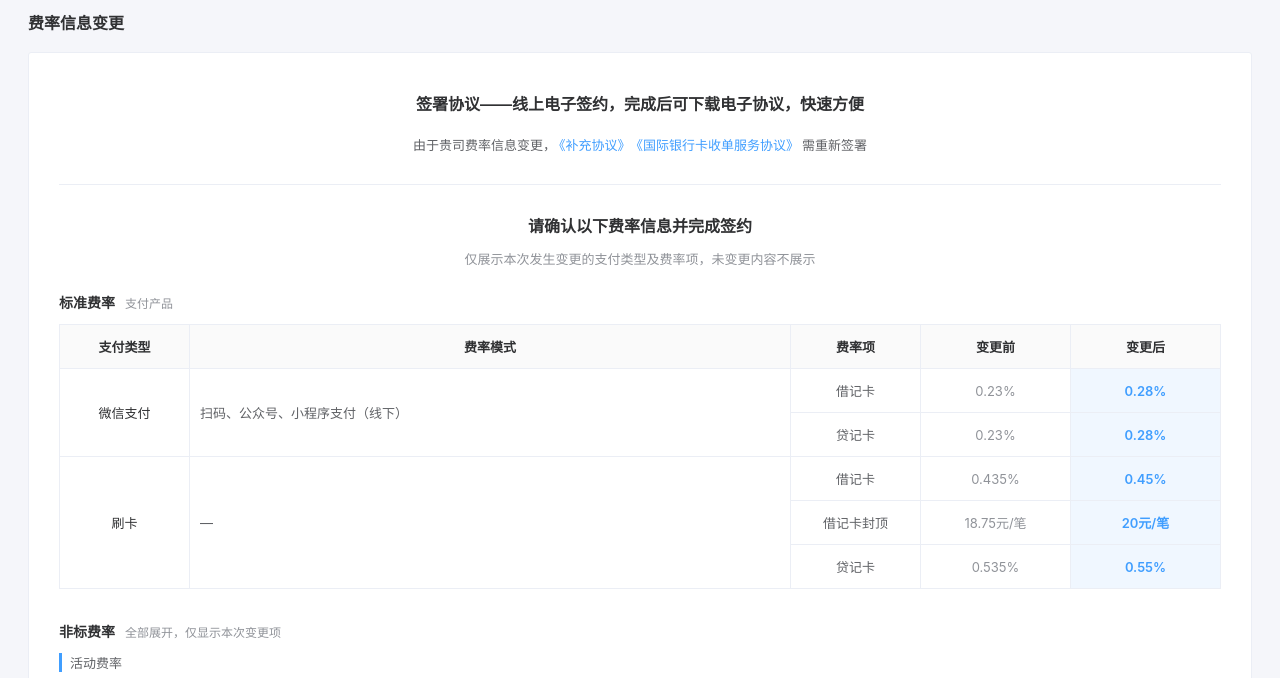
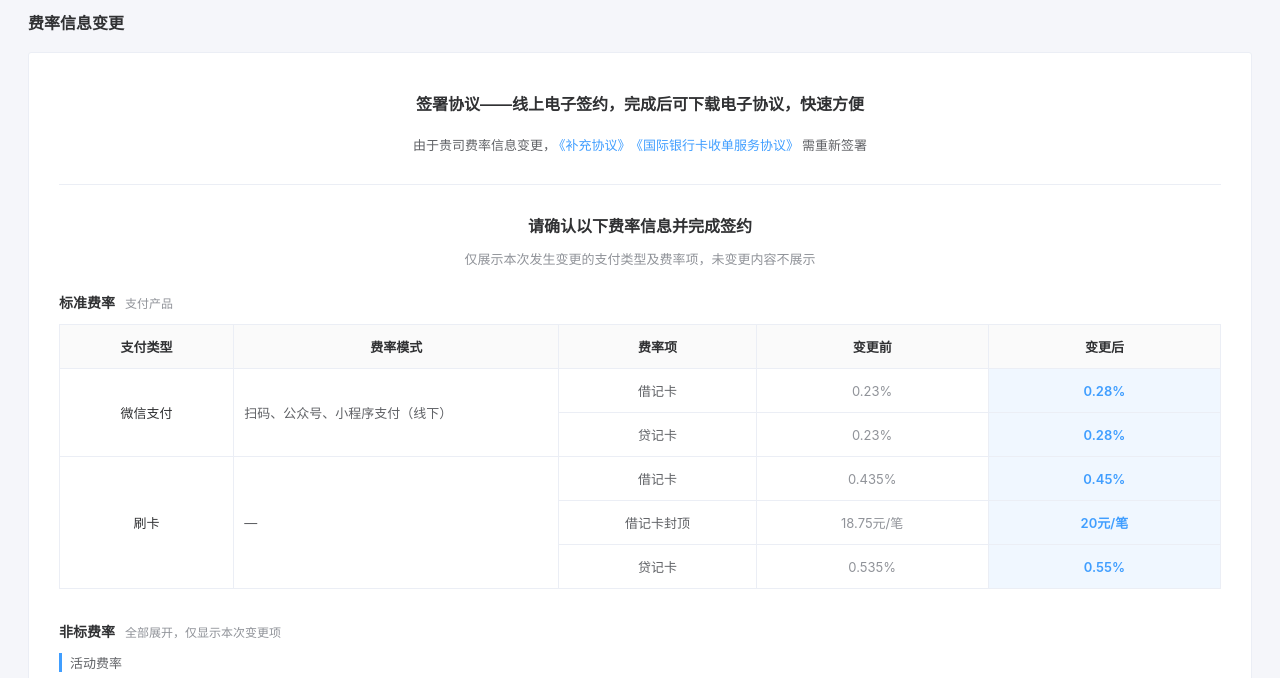
Before and after one commit to Gaohailinga/sign-entity-prototype, a plain HTML site: page rate-modification.html in a window 1280 px wide. Shown: the part 62-740 px from the top of the page. Drawn offline with Linux system fonts and the light colour scheme.

Commit message:
style: 收窄标准费率模式列并优化换行

```diff
--- a/rate-modification.html
+++ b/rate-modification.html
@@ -44,7 +44,7 @@
   .rate-table th { background: #fafafa; color: #303133; font-weight: 600; }
   .rate-table td { color: #606266; }
   .rate-table .pay-type { color: #303133; font-weight: 500; }
-  .rate-table .mode-cell { text-align: left; }
+  .rate-table .mode-cell { text-align: left; line-height: 20px; word-break: normal; overflow-wrap: anywhere; }
   .rate-table .before-value { color: #909399; }
   .rate-table .after-value { color: #409eff; font-weight: 600; background: #f0f7ff; }
   .action-bar { display: flex; justify-content: center; gap: 16px; padding: 26px 0 32px; background: #fff; }
@@ -83,7 +83,7 @@
         <div class="section-title">标准费率 <span class="section-tag">支付产品</span></div>
         <div class="table-wrap">
           <table class="rate-table">
-            <thead><tr><th style="width:130px">支付类型</th><th>费率模式</th><th style="width:130px">费率项</th><th style="width:150px">变更前</th><th style="width:150px">变更后</th></tr></thead>
+            <thead><tr><th style="width:15%">支付类型</th><th style="width:28%">费率模式</th><th style="width:17%">费率项</th><th style="width:20%">变更前</th><th style="width:20%">变更后</th></tr></thead>
             <tbody>
               <tr><td rowspan="2" class="pay-type">微信支付</td><td rowspan="2" class="mode-cell">扫码、公众号、小程序支付（线下）</td><td>借记卡</td><td class="before-value">0.23%</td><td class="after-value">0.28%</td></tr>
               <tr><td>贷记卡</td><td class="before-value">0.23%</td><td class="after-value">0.28%</td></tr>
```
